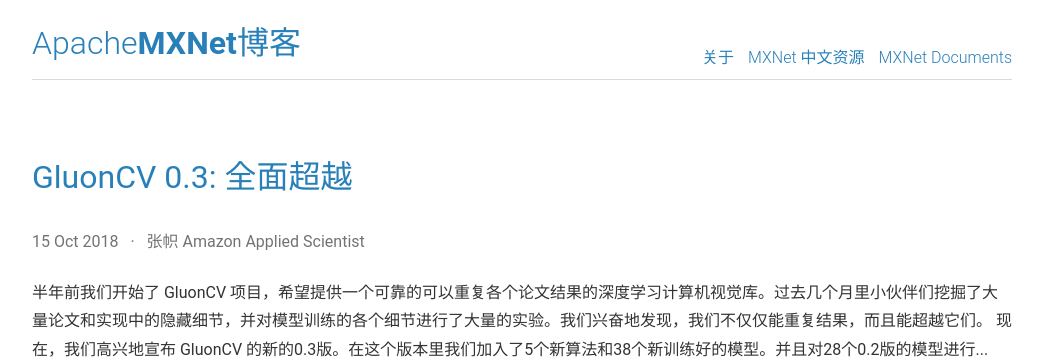
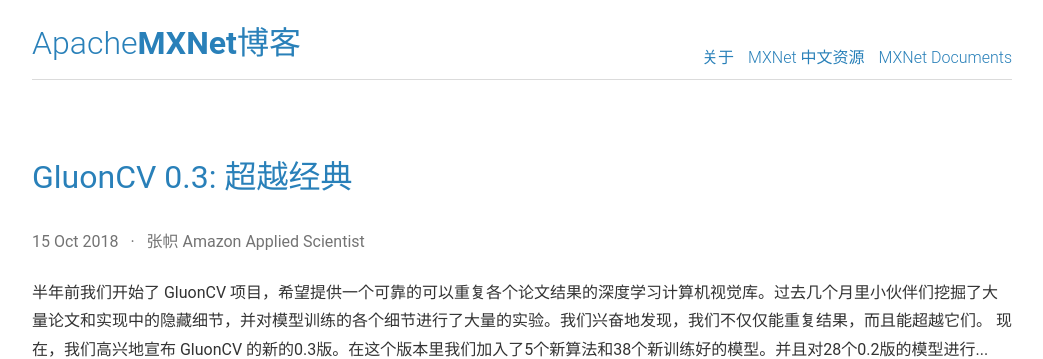
Before and after one commit to mxnet-zh/blog, a Jekyll site: the page built from index.html, in a window 1280 px wide and 900 px high. Shown: the top 359 px of the window, without its empty margins (118-1161 px from the left). Built offline with Jekyll 4.4.1, drawn with Linux system fonts in a browser that asks for light colours; formulas are drawn with MathJax 3; the list of posts is cut into pages by our own code.

Commit message:
update title

```diff
--- a/_posts/2018-10-15-gluon-cv-0.3.md
+++ b/_posts/2018-10-15-gluon-cv-0.3.md
@@ -1,5 +1,5 @@
 ---
-title: "GluonCV 0.3: 全面超越"
+title: "GluonCV 0.3: 超越经典"
 author: 张帜 Amazon Applied Scientist
 ---
 
```
